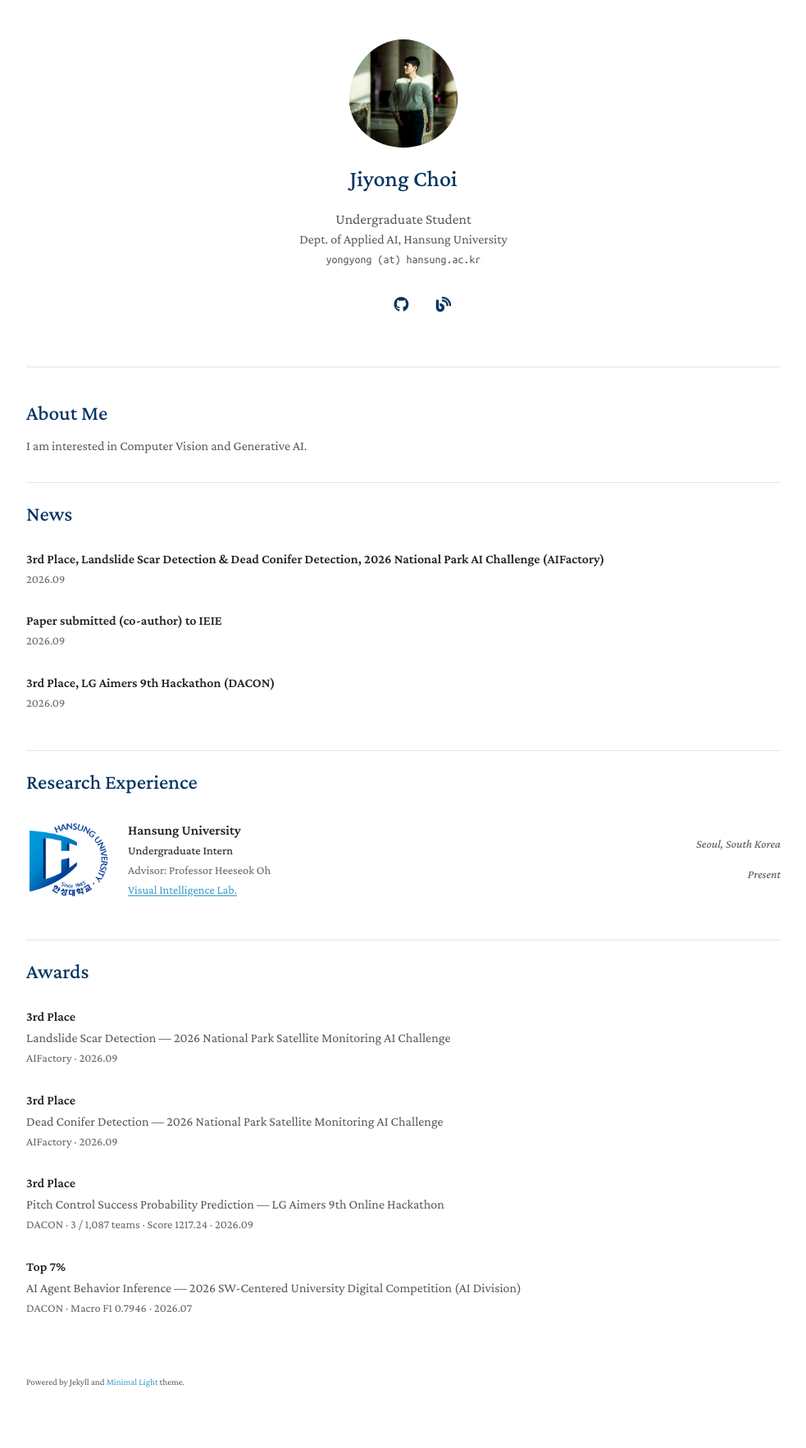
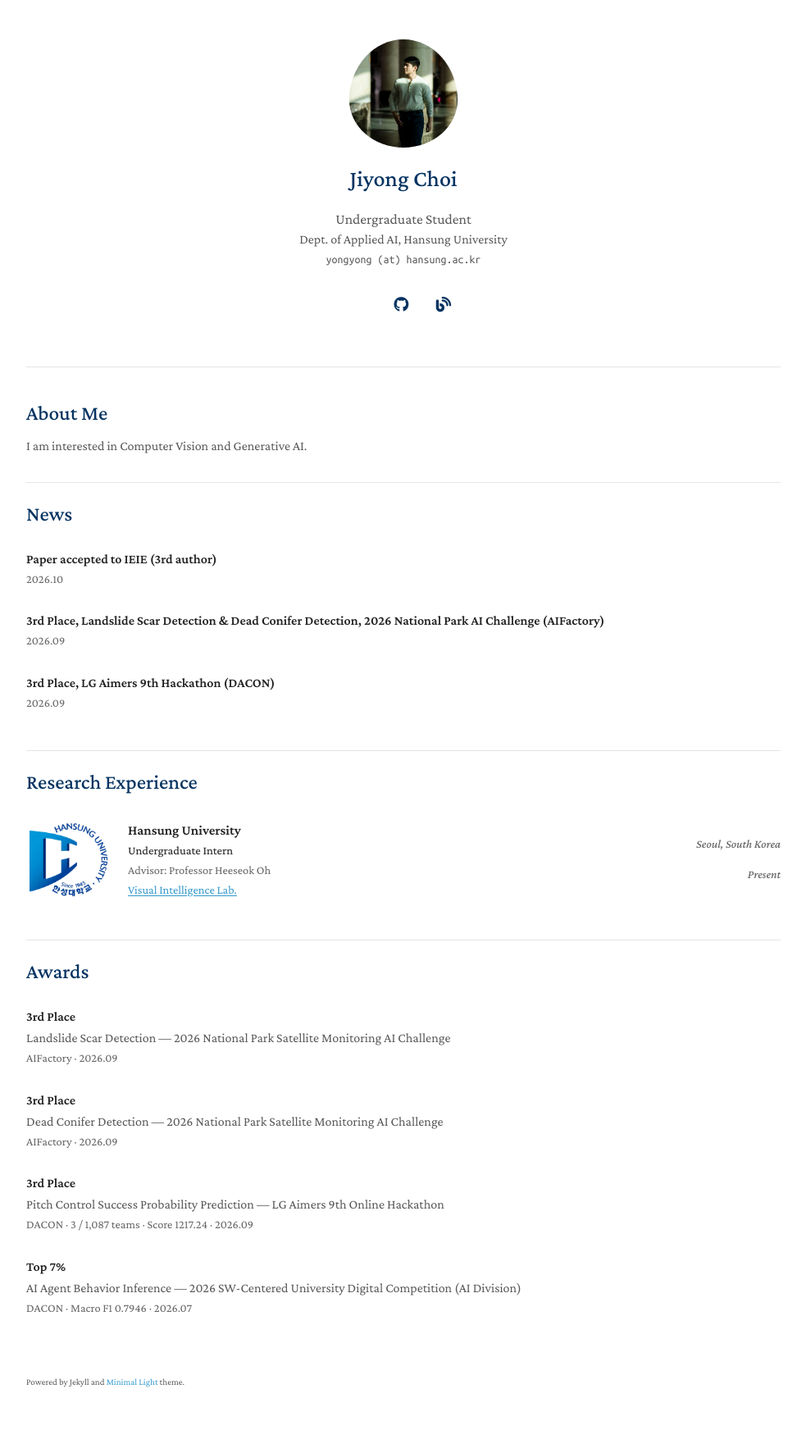
Before and after one commit to YONGJI04/yongji04.github.io, a Jekyll site: the page built from index.md, in a window 1280 px wide. Shown: the whole page at 82% size, without its empty margins (148-1131 px from the left). Built offline with Jekyll 4.4.1, drawn with Linux system fonts in a browser that asks for light colours; a style sheet for code colours, icons or effects is not loaded; our own code applies the rules of GitHub Pages for plain Markdown files.

Commit message:
News/CV: IEIE paper accepted, show as 3rd author instead of co-author

```diff
--- a/_data/news.yml
+++ b/_data/news.yml
@@ -1,7 +1,7 @@
 main:
+  - date: "2026.10"
+    text: "Paper accepted to IEIE (3rd author)"
   - date: "2026.09"
     text: "3rd Place, Landslide Scar Detection & Dead Conifer Detection, 2026 National Park AI Challenge (AIFactory)"
   - date: "2026.09"
-    text: "Paper submitted (co-author) to IEIE"
-  - date: "2026.09"
     text: "3rd Place, LG Aimers 9th Hackathon (DACON)"
--- a/tools/gen_cv.py
+++ b/tools/gen_cv.py
@@ -197,7 +197,7 @@ def build(out=DEFAULT_OUT):
     cv.entry(
         ["An Integrated Scan-to-CAD Pipeline for RGB Image-Based S²-2DGS 3D Reconstruction and CAD Registration"],
         sub="S. Seo, J. Park, J. Choi, and H. Oh (Corr.)",
-        sub2="IEIE, Submitted, 2026",
+        sub2="IEIE, Accepted, 2026",
     )
 
     cv.section("Projects")
```
Also changed, not shown: 1 other file.
